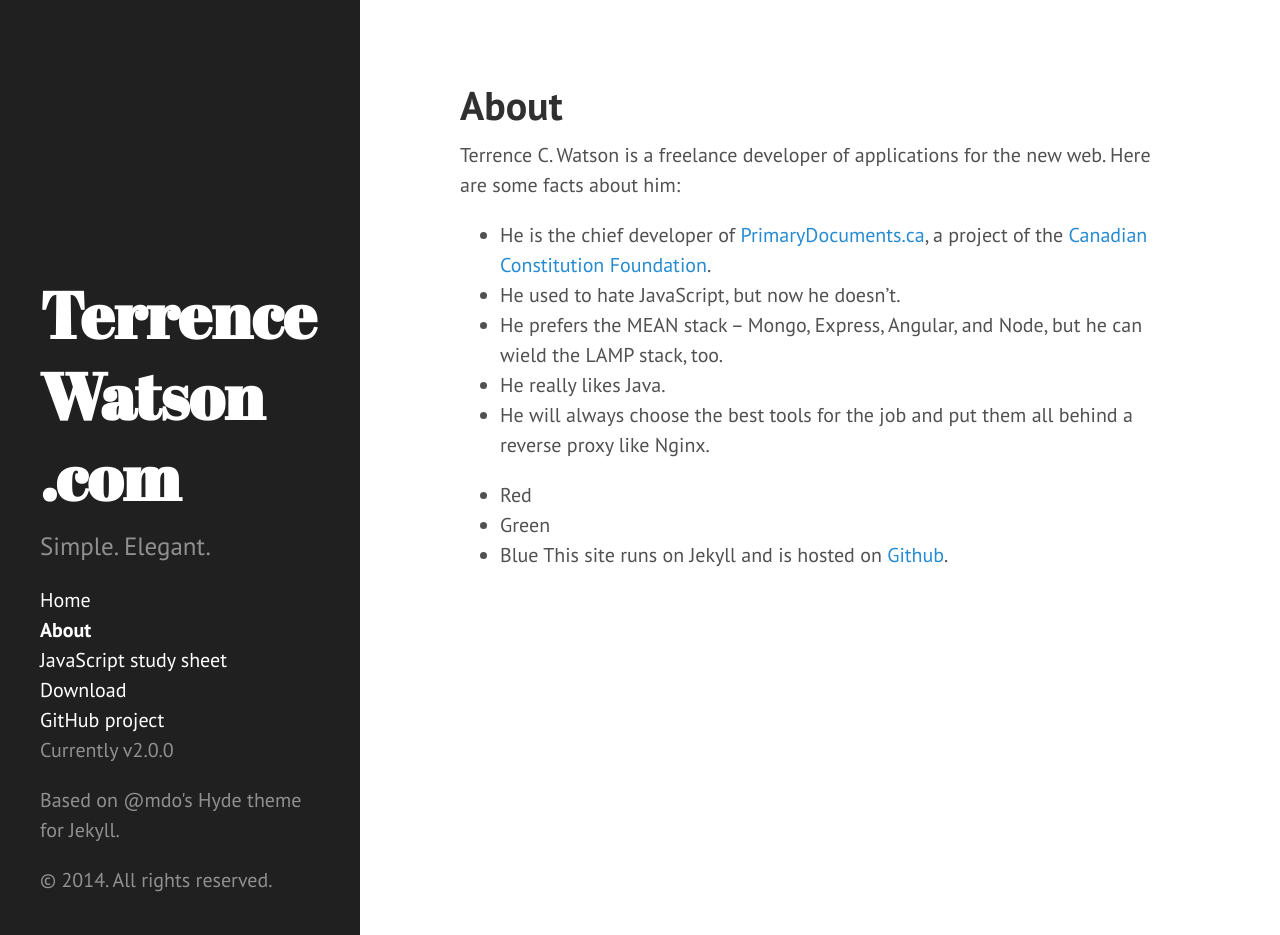
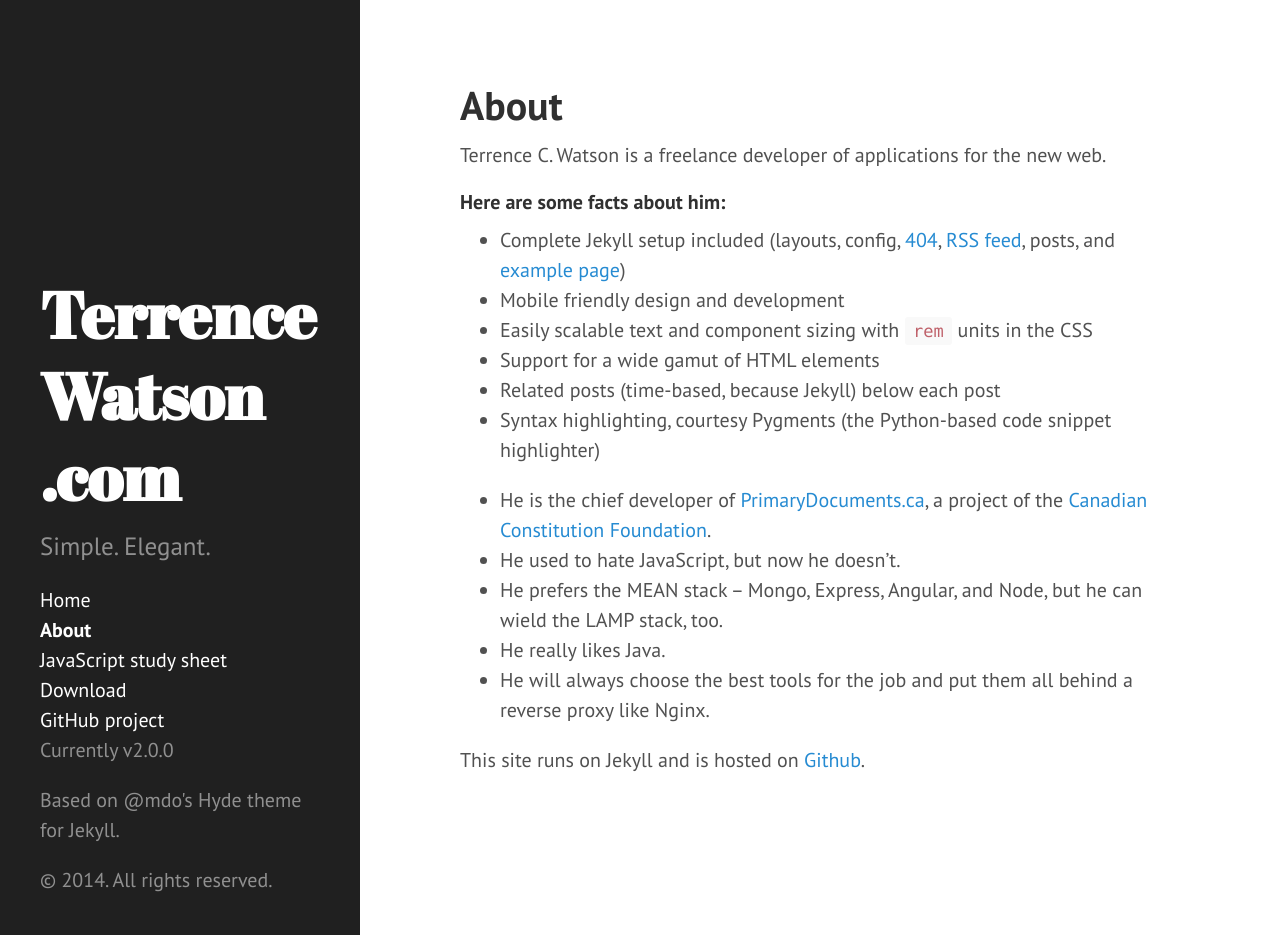
Before and after one commit to selfinterest/selfinterest.github.io, a Jekyll site: the page built from about.md, in a window 1280 px wide and 935 px high. Built offline with Jekyll 4.4.1, drawn with Linux system fonts in a browser that asks for light colours; nearby versions of some CDN libraries; Markdown is read by kramdown in place of the engine named in the settings.

```diff
--- a/about.md
+++ b/about.md
@@ -2,14 +2,21 @@
 layout: page
 title: About
 ---
-Terrence C. Watson is a freelance developer of applications for the new web. Here are some facts about him:
-*   He is the chief developer of [PrimaryDocuments.ca](https://primarydocuments.ca), a project of the [Canadian Constitution Foundation](http://theccf.ca).
-*   He used to hate JavaScript, but now he doesn't.
-*   He prefers the MEAN stack -- Mongo, Express, Angular, and Node, but he can wield the LAMP stack, too.
-*   He really likes Java.
-*   He will always choose the best tools for the job and put them all behind a reverse proxy like Nginx.
+Terrence C. Watson is a freelance developer of applications for the new web.
 
-*   Red
-*   Green
-*   Blue
+#### Here are some facts about him:
+
+* Complete Jekyll setup included (layouts, config, [404](/404), [RSS feed](/atom.xml), posts, and [example page](/about))
+* Mobile friendly design and development
+* Easily scalable text and component sizing with `rem` units in the CSS
+* Support for a wide gamut of HTML elements
+* Related posts (time-based, because Jekyll) below each post
+* Syntax highlighting, courtesy Pygments (the Python-based code snippet highlighter)
+
+* He is the chief developer of [PrimaryDocuments.ca](https://primarydocuments.ca), a project of the [Canadian Constitution Foundation](http://theccf.ca).
+* He used to hate JavaScript, but now he doesn't.
+* He prefers the MEAN stack -- Mongo, Express, Angular, and Node, but he can wield the LAMP stack, too.
+* He really likes Java.
+* He will always choose the best tools for the job and put them all behind a reverse proxy like Nginx.
+
 This site runs on Jekyll and is hosted on [Github](https://github.com).
```
